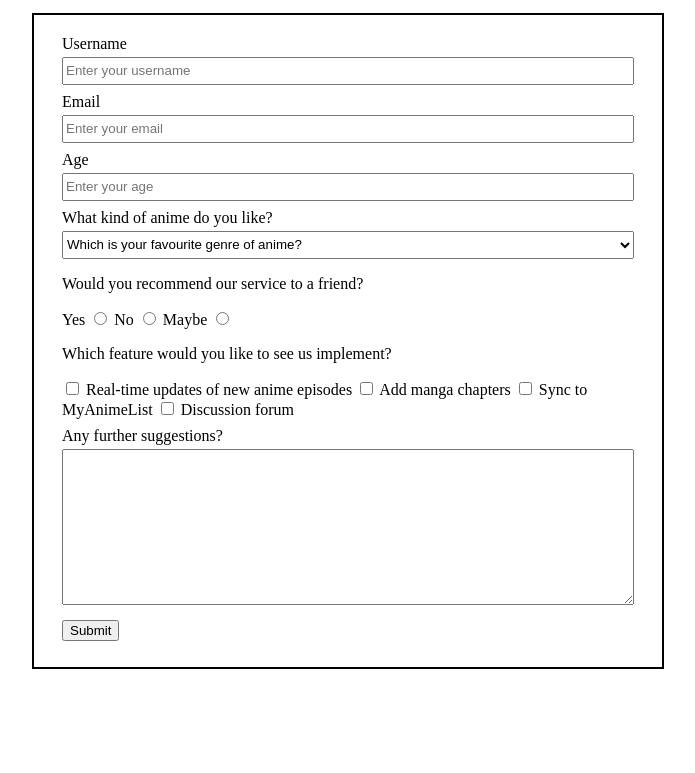
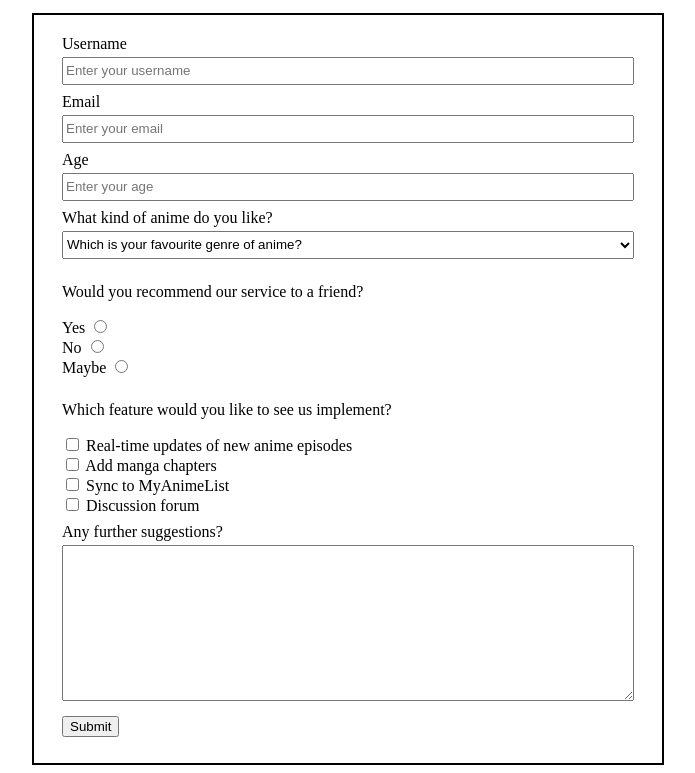
Before and after one commit to Ja-Uyoma/survey-form, a website built with Vite: page index.html in a window 1280 px wide. Shown: the part 101-874 px from the top of the page, without its empty margins (292-987 px from the left). Before the commit the page ends 800 px from the top, so only its background shows below. Built offline with nearby package versions, Linux system fonts and the light colour scheme.

Commit message:
feat: make the two divs flex containers

```diff
--- a/style.css
+++ b/style.css
@@ -39,3 +39,8 @@ input[type="number"],
 select {
   height: 1.75rem;
 }
+
+div {
+  display: flex;
+  flex-direction: column;
+}
```
